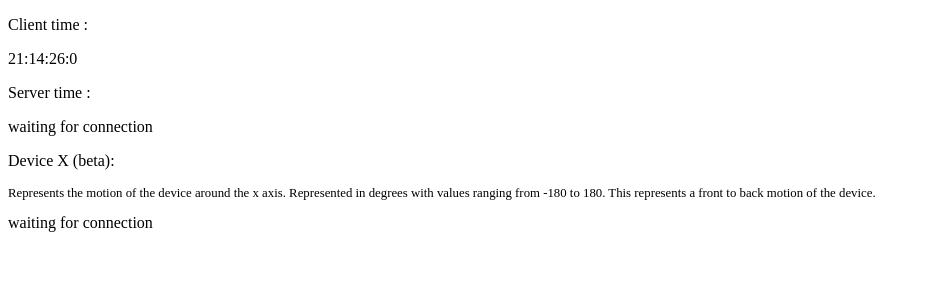
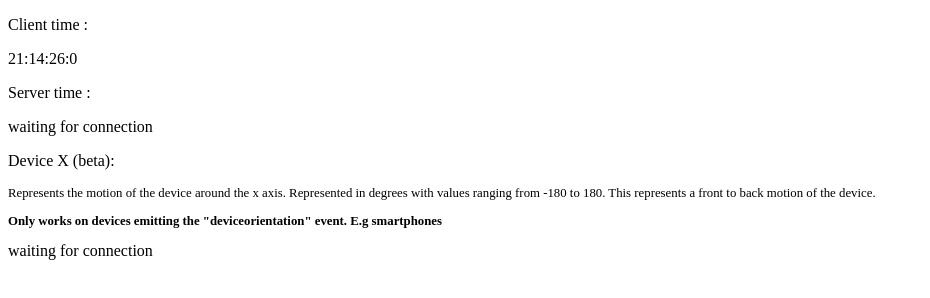
Before and after one commit to michaeldll/home-sweet-home-server, a website: page index.html in a window 1280 px wide. Shown: the whole page, without its empty margins (0-930 px from the left). Drawn offline with Linux system fonts and the light colour scheme.

Commit message:
Minor text change

```diff
--- a/index.html
+++ b/index.html
@@ -10,6 +10,9 @@
 			}
 			p.small {
 				font-size: 0.8rem;
+			}
+			p.bold {
+				font-weight: bold;
 			}
 		</style>
 	</head>
@@ -27,6 +30,9 @@
 		<p class="small">
 			Represents the motion of the device around the x axis. Represented in degrees with values ranging from -180
 			to 180. This represents a front to back motion of the device.
+		</p>
+		<p class="small bold">
+			Only works on devices emitting the "deviceorientation" event. E.g smartphones
 		</p>
 
 		<div id="device-beta">waiting for connection</div>
--- a/server.js
+++ b/server.js
@@ -17,6 +17,9 @@ const wss = new Server({ server });
 
 wss.on('connection', ws => {
 	console.log('Client connected');
+	ws.on('beta', data => {
+		console.log(data);
+	});
 	ws.on('close', () => console.log('Client disconnected'));
 });
 
```
